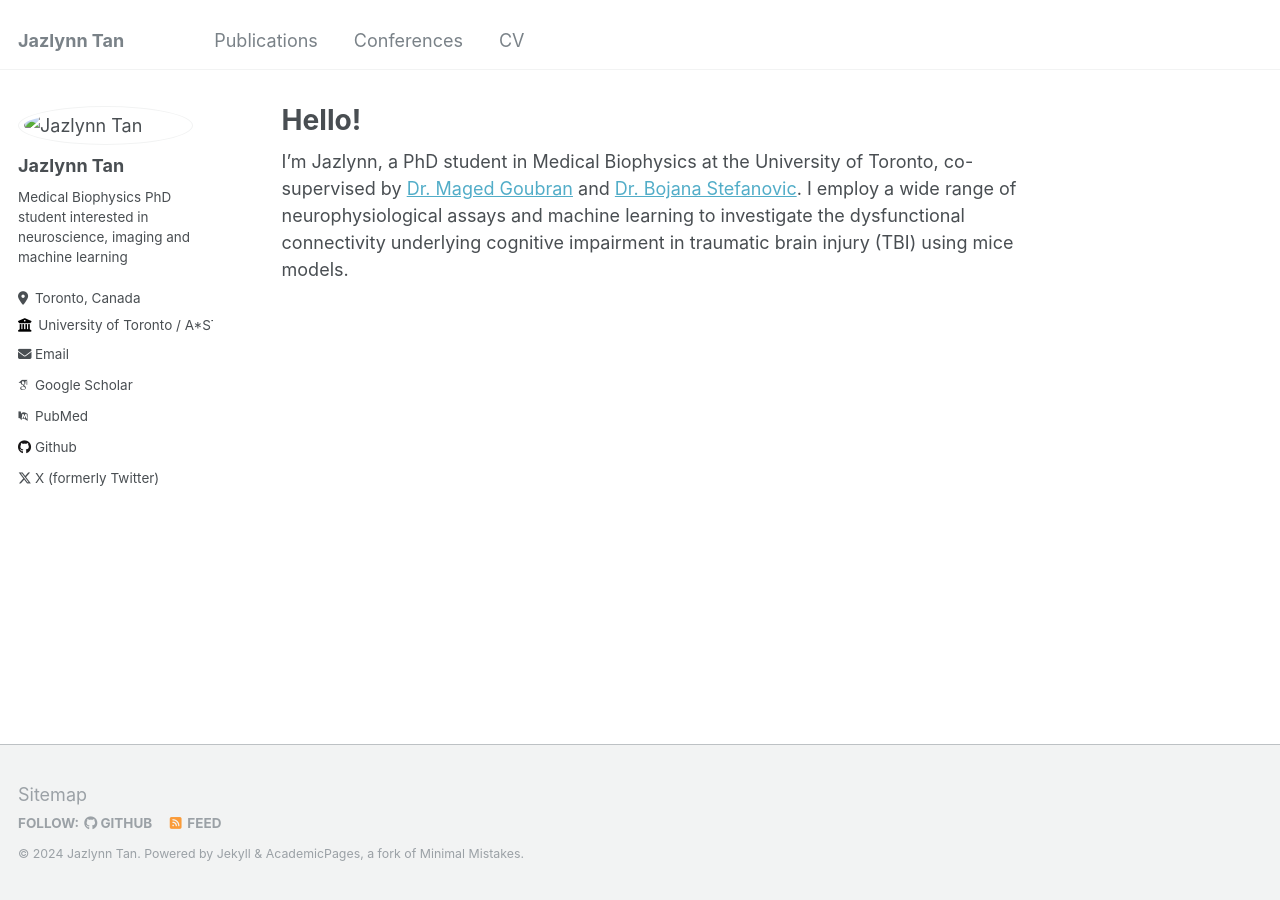
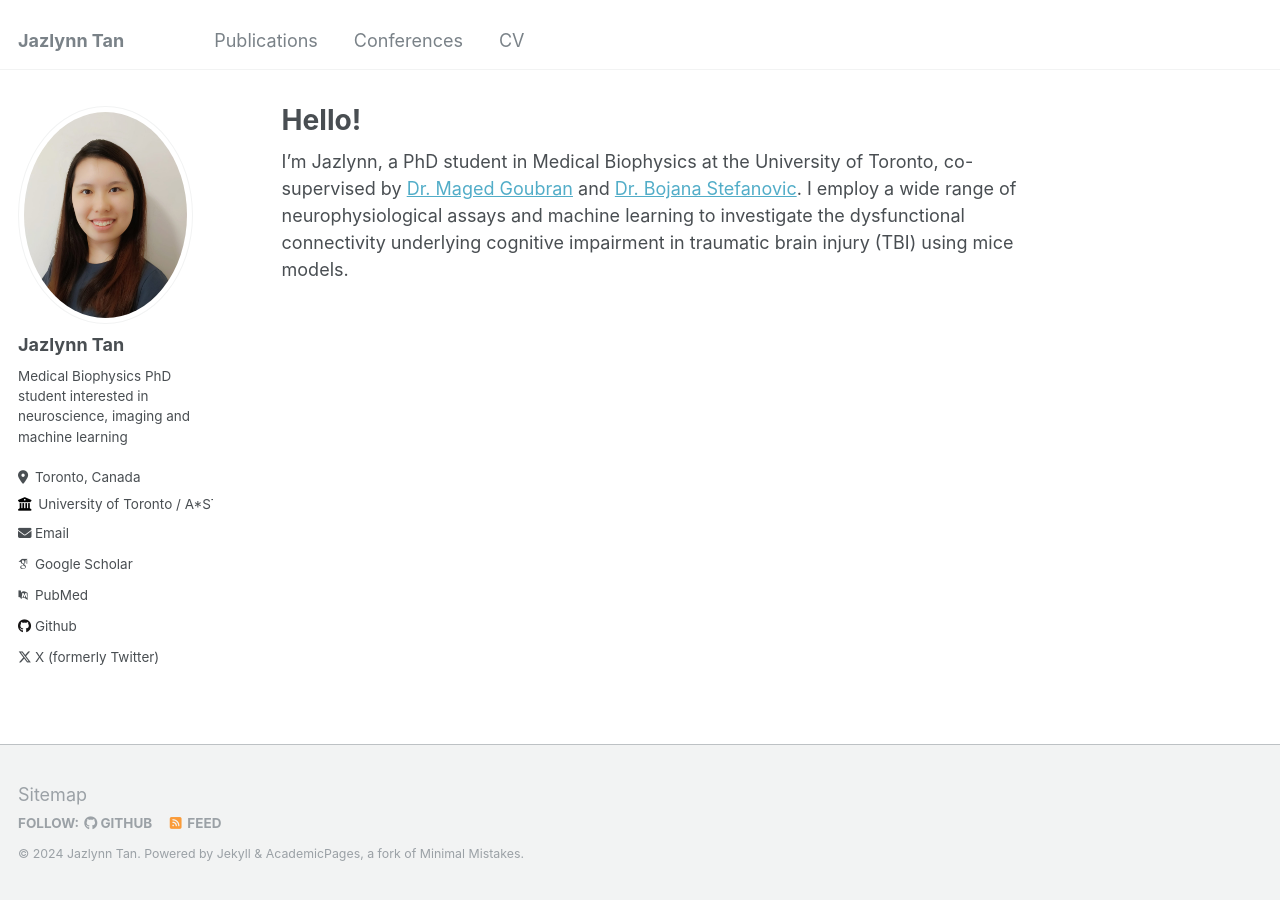
Before and after one commit to JazlynnXM-Tan/JazlynnXM-Tan.github.io, a Jekyll site: the page built from _pages/about.md, in a window 1280 px wide. Built offline with Jekyll 4.4.1, drawn with Linux system fonts in a browser that asks for light colours; some web fonts are replaced.

Commit message:
Update _config.yml

```diff
--- a/_config.yml
+++ b/_config.yml
@@ -21,7 +21,7 @@ repository               : "JazlynnXM-Tan/jazlynnxm-tan.github.io"
 #               Additional customization can be done by editing /_includes/author-profile.html
 author:
   # Biographic information
-  avatar           : "/images/Jazlynn_profile.jpg"
+  avatar           : "Jazlynn_profile.jpg"
   name             : "Jazlynn Tan"
   pronouns         : # example: "she/her"
   bio              : "Medical Biophysics PhD student interested in neuroscience, imaging and machine learning"
```
